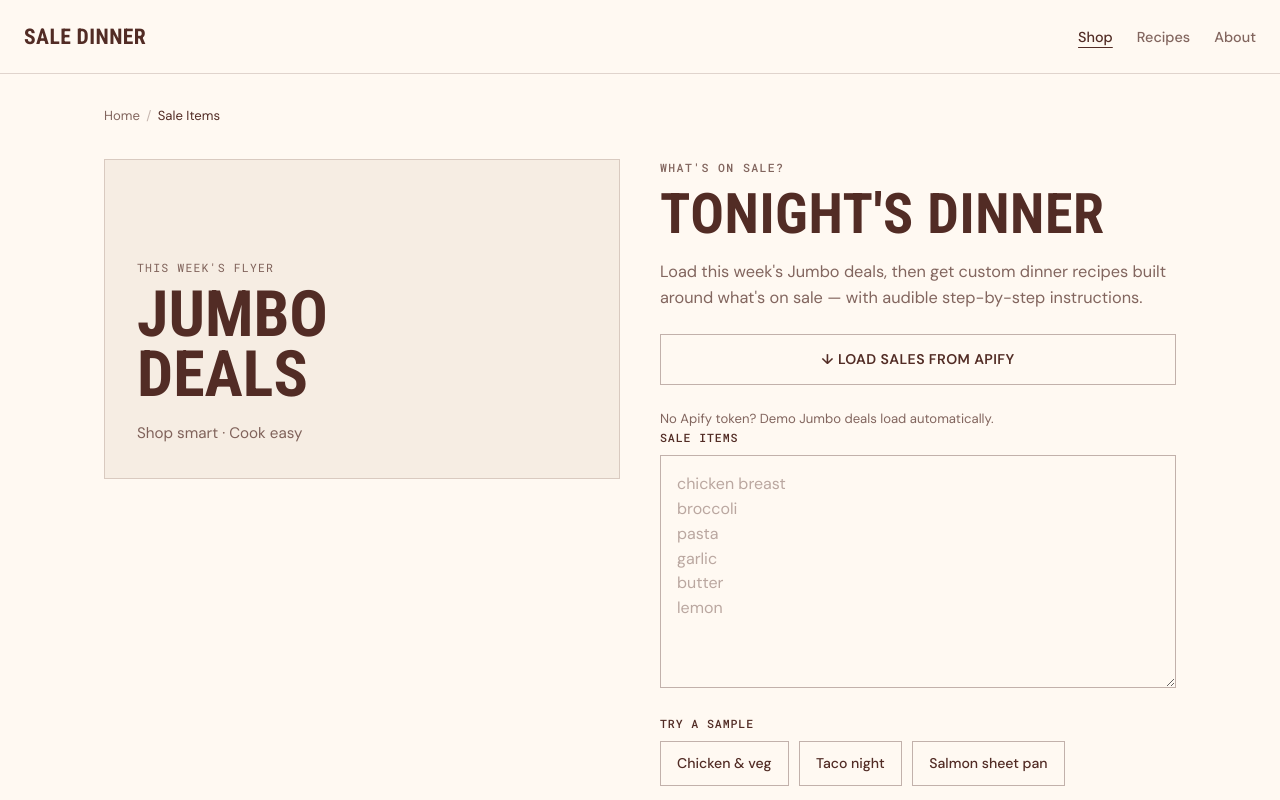
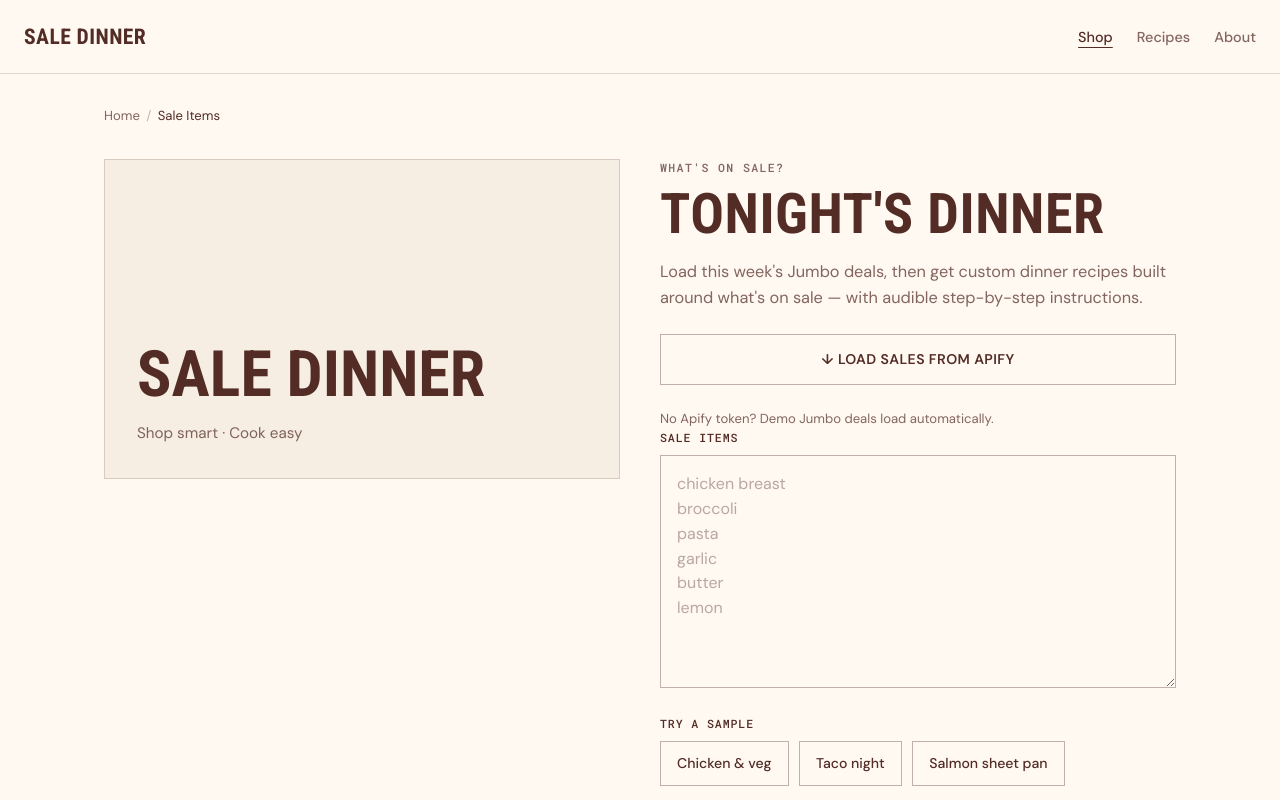
Before and after one commit to TinkerFrank/sale-dinner, a website: page dinner/public/index.html in a window 1280 px wide. Shown: the top 800 px of the page. Drawn offline with Linux system fonts and the light colour scheme; no server answers.

Commit message:
Rename visual card title to Sale Dinner

```diff
--- a/dinner/public/index.html
+++ b/dinner/public/index.html
@@ -31,8 +31,7 @@
         <div class="product-layout">
           <div class="product-visual" aria-hidden="true">
             <div class="visual-card">
-              <p class="visual-label">This week's flyer</p>
-              <p class="visual-title">Jumbo<br>Deals</p>
+              <p class="visual-title">Sale Dinner</p>
               <p class="visual-sub">Shop smart · Cook easy</p>
             </div>
           </div>
```
